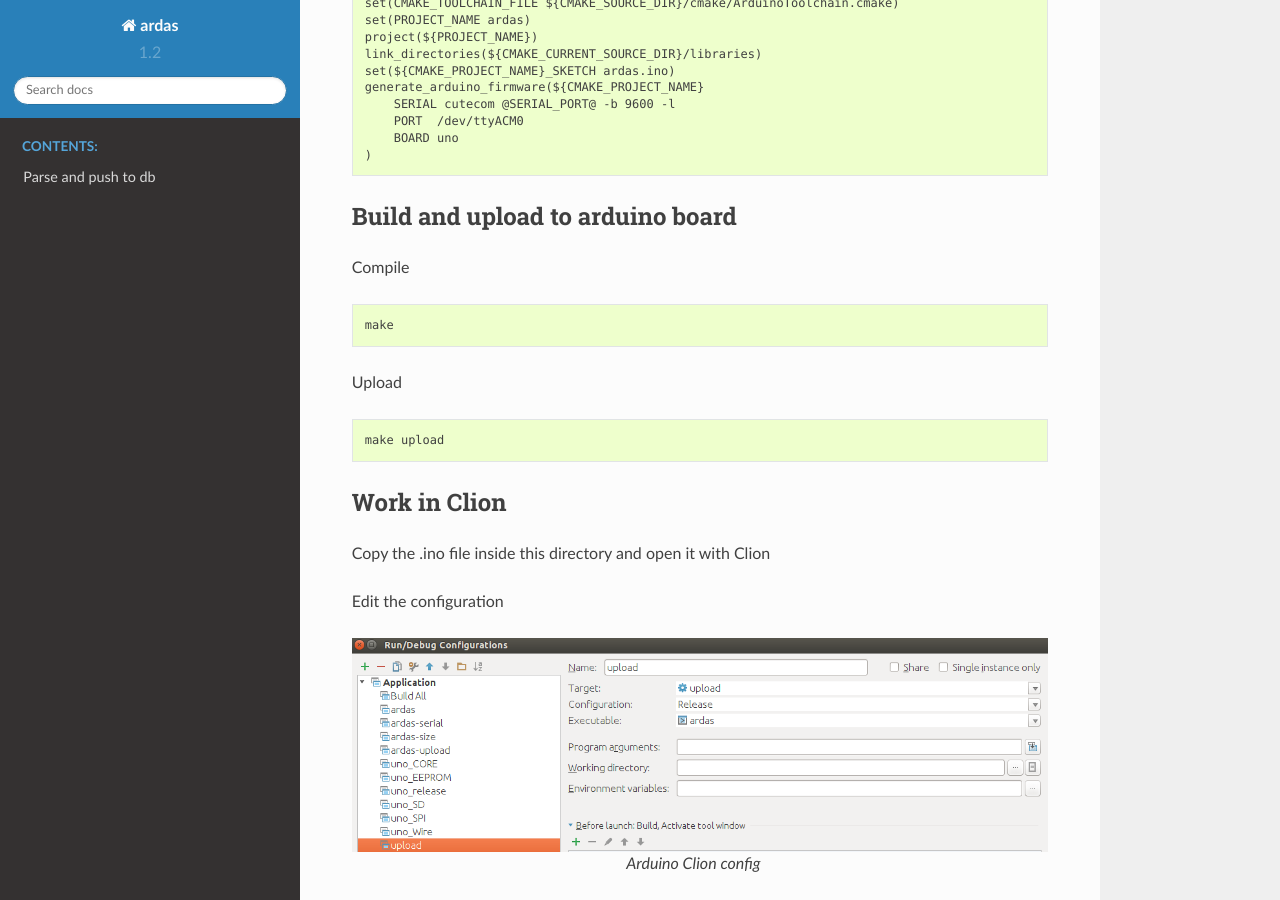
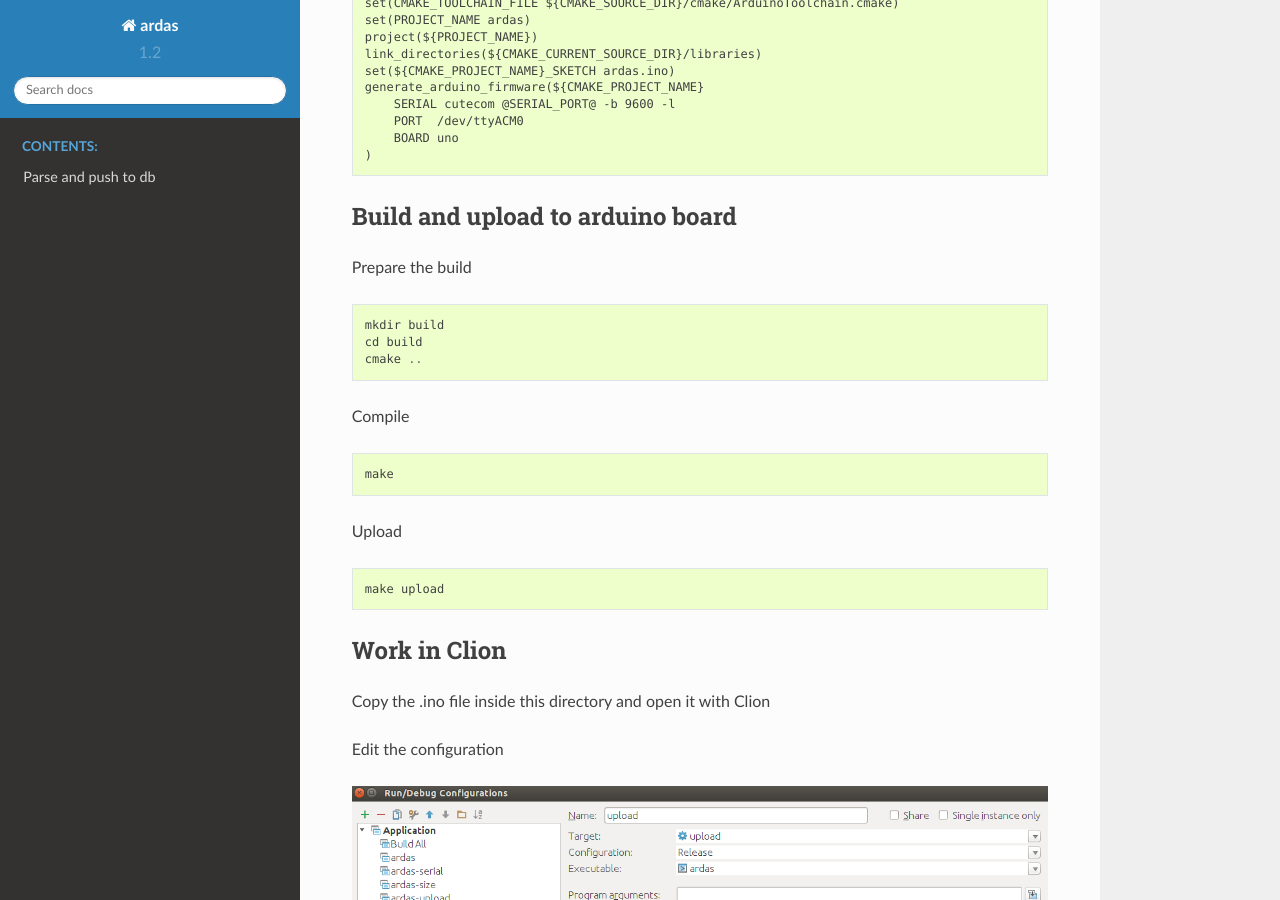
Before and after one commit to awatlet/ardas, a Sphinx documentation site: the page built from docs/source/build_arduino_sketch.rst, in a window 1280 px wide and 900 px high, scrolled down 605 px. Built offline with Sphinx 7.4.7 and the Read the Docs theme 2.0.0, drawn with Linux system fonts in a browser that asks for light colours.

Commit message:
update doc

```diff
--- a/docs/source/build_arduino_sketch.rst
+++ b/docs/source/build_arduino_sketch.rst
@@ -33,6 +33,12 @@
 Build and upload to arduino board
 ---------------------------------
 
+Prepare the build ::
+
+    mkdir build
+    cd build
+    cmake ..
+
 Compile ::
 
     make
```
